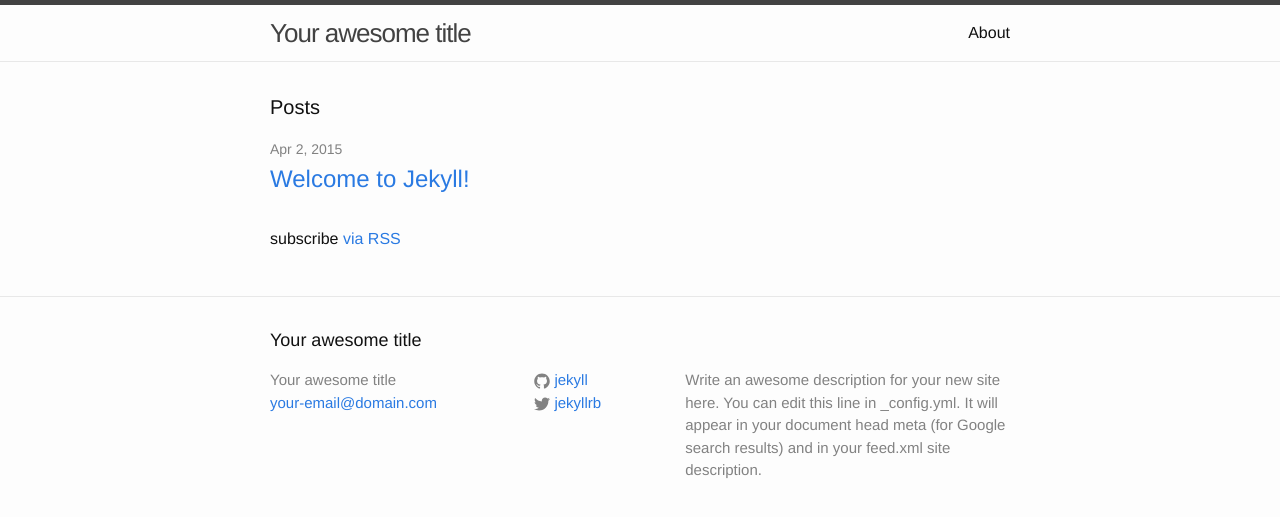
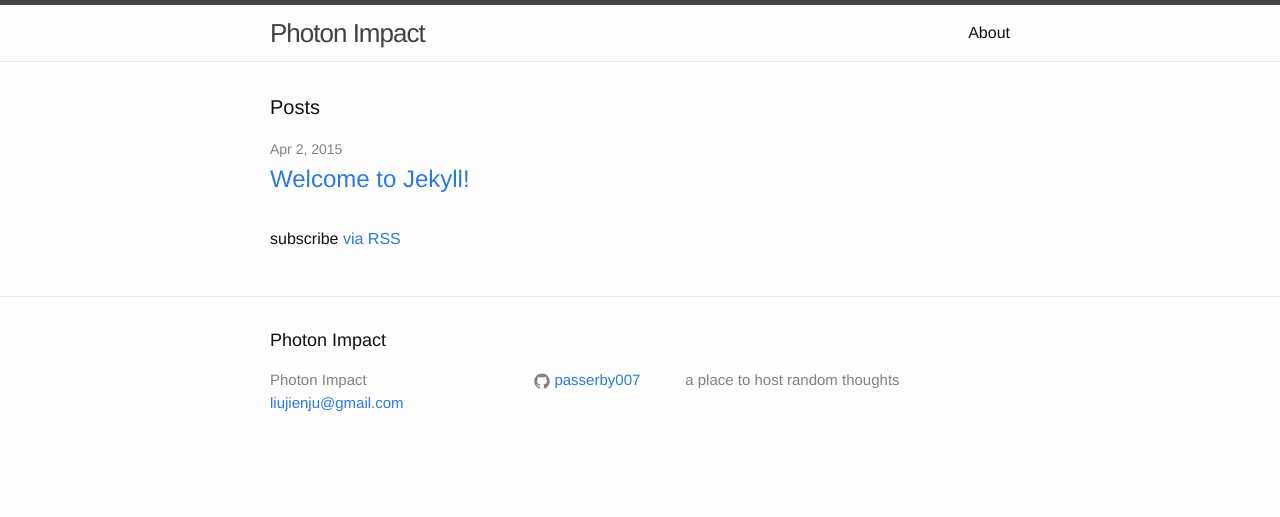
Before and after one commit to passerby007/photon-impact, a Jekyll site: the page built from index.html, in a window 1280 px wide. Shown: the top 517 px of the page. Built offline with Jekyll 4.4.1, drawn with Linux system fonts in a browser that asks for light colours.

Commit message:
update _config.yml

```diff
--- a/_config.yml
+++ b/_config.yml
@@ -1,14 +1,12 @@
 # Site settings
-title: Your awesome title
-email: your-email@domain.com
-description: > # this means to ignore newlines until "baseurl:"
-  Write an awesome description for your new site here. You can edit this
-  line in _config.yml. It will appear in your document head meta (for
-  Google search results) and in your feed.xml site description.
-baseurl: "" # the subpath of your site, e.g. /blog/
-url: "http://yourdomain.com" # the base hostname & protocol for your site
-twitter_username: jekyllrb
-github_username:  jekyll
+title: Photon Impact
+email: liujienju@gmail.com
+# description: > # this means to ignore newlines until "baseurl:"
+description: a place to host random thoughts
+baseurl: "/photon-impact" # the subpath of your site, e.g. /blog/
+url: "http://passerby007.github.io" # the base hostname & protocol for your site
+# twitter_username:
+github_username:  passerby007
 
 # Build settings
 markdown: kramdown
```
